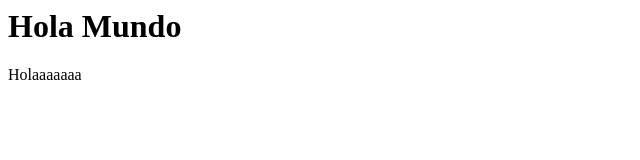
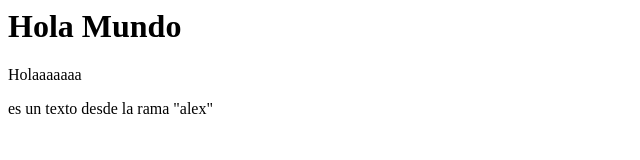
Before and after one commit to livigston-alexander/taller-git, a plain HTML site: page index.html in a window 1280 px wide. Shown: the whole page, without its empty margins (0-640 px from the left). Drawn offline with Linux system fonts and the light colour scheme.

Commit message:
se creo un parrafo desde la rama alex

```diff
--- a/index.html
+++ b/index.html
@@ -1,2 +1,3 @@
 <h1>Hola Mundo</h1>
 <p>Holaaaaaaa</p>
+<p>es un texto desde la rama "alex"</p>
```
